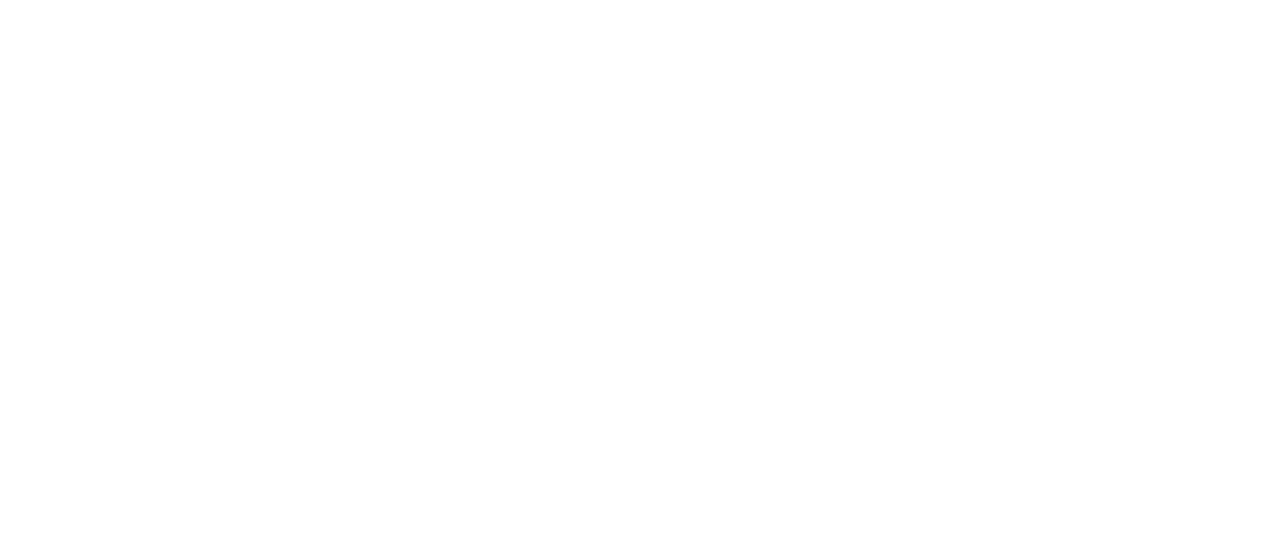
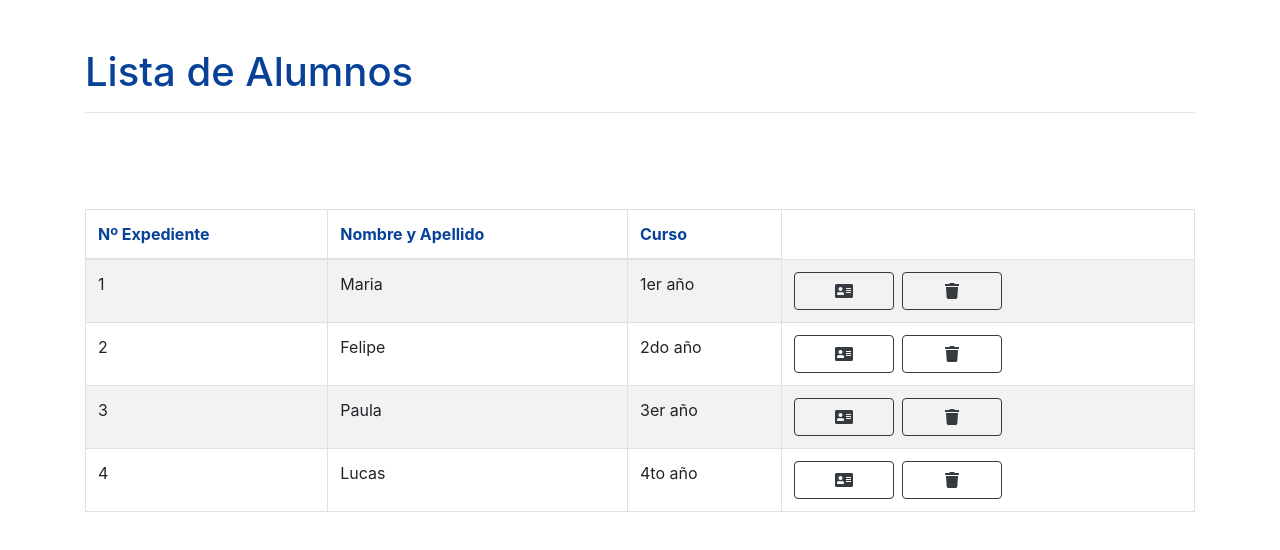
Before and after one commit to rafalobop/proyectofinalrolling-frontend, a React (Create React App) app: page /alumnos in a window 1280 px wide. Shown: the top 550 px of the page. Built offline with nearby package versions, Linux system fonts and the light colour scheme.

Commit message:
Falta agregar alumno nuevo

```diff
--- a/src/App.jsx
+++ b/src/App.jsx
@@ -2,6 +2,9 @@
 import { BrowserRouter as Router, Switch, Route } from 'react-router-dom';
 import Login from './pages/Login';
 import Home from './pages/Home';
+import TableAlumnos from './components/TableAlumnos';
+
+
 import 'bootstrap/dist/css/bootstrap.min.css';
 
 const App = () => {
@@ -11,6 +14,7 @@
         <Switch>
           <Route exact path="/" component={Login} />
           <Route path="/home" component={Home} />
+          <Route path="/alumnos" component={TableAlumnos} />
         </Switch>
       </Router>
     </>
```
Also changed, not shown: src/components/AddAlumno.jsx (added), src/components/AddAlumnoForm.jsx (added).
